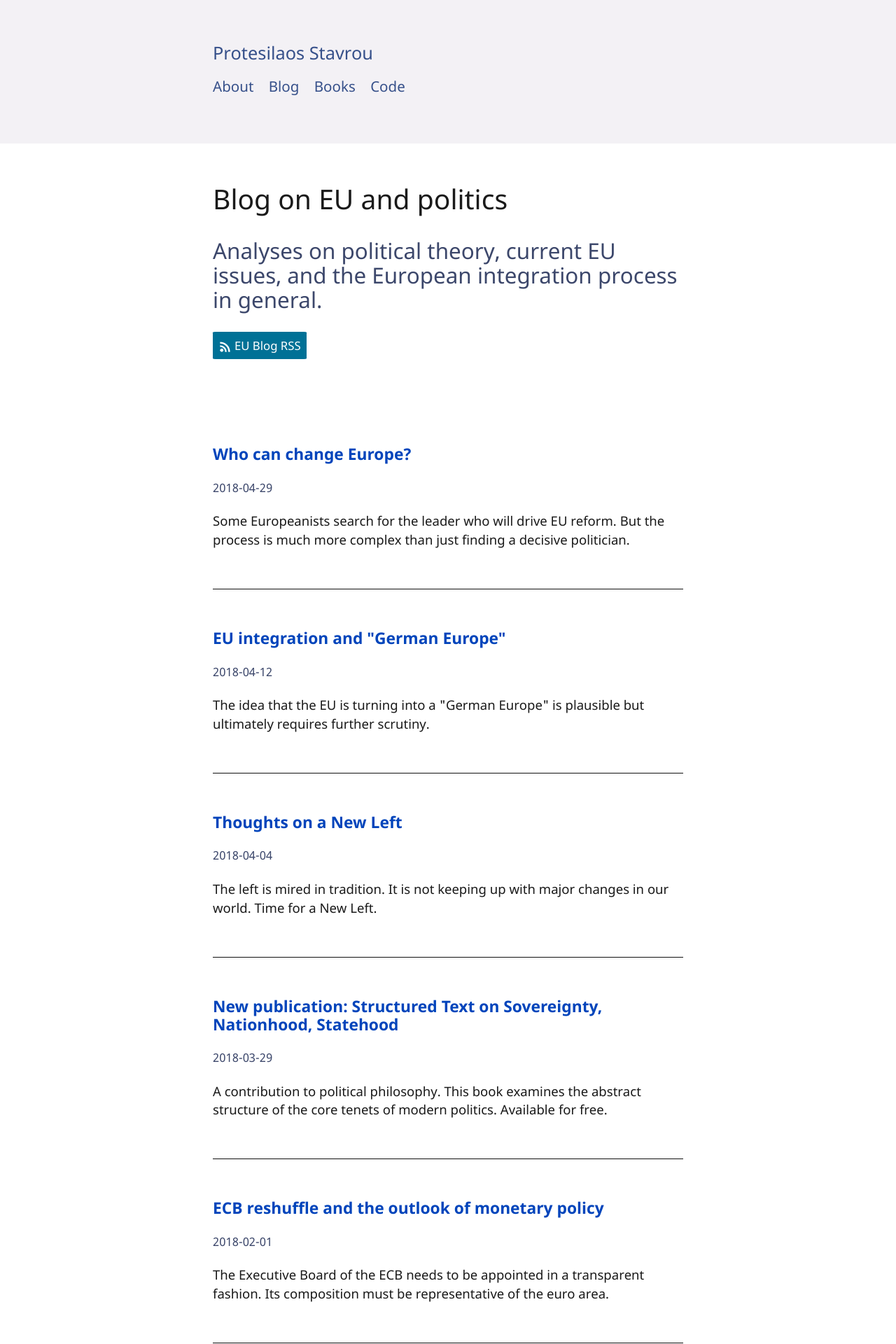
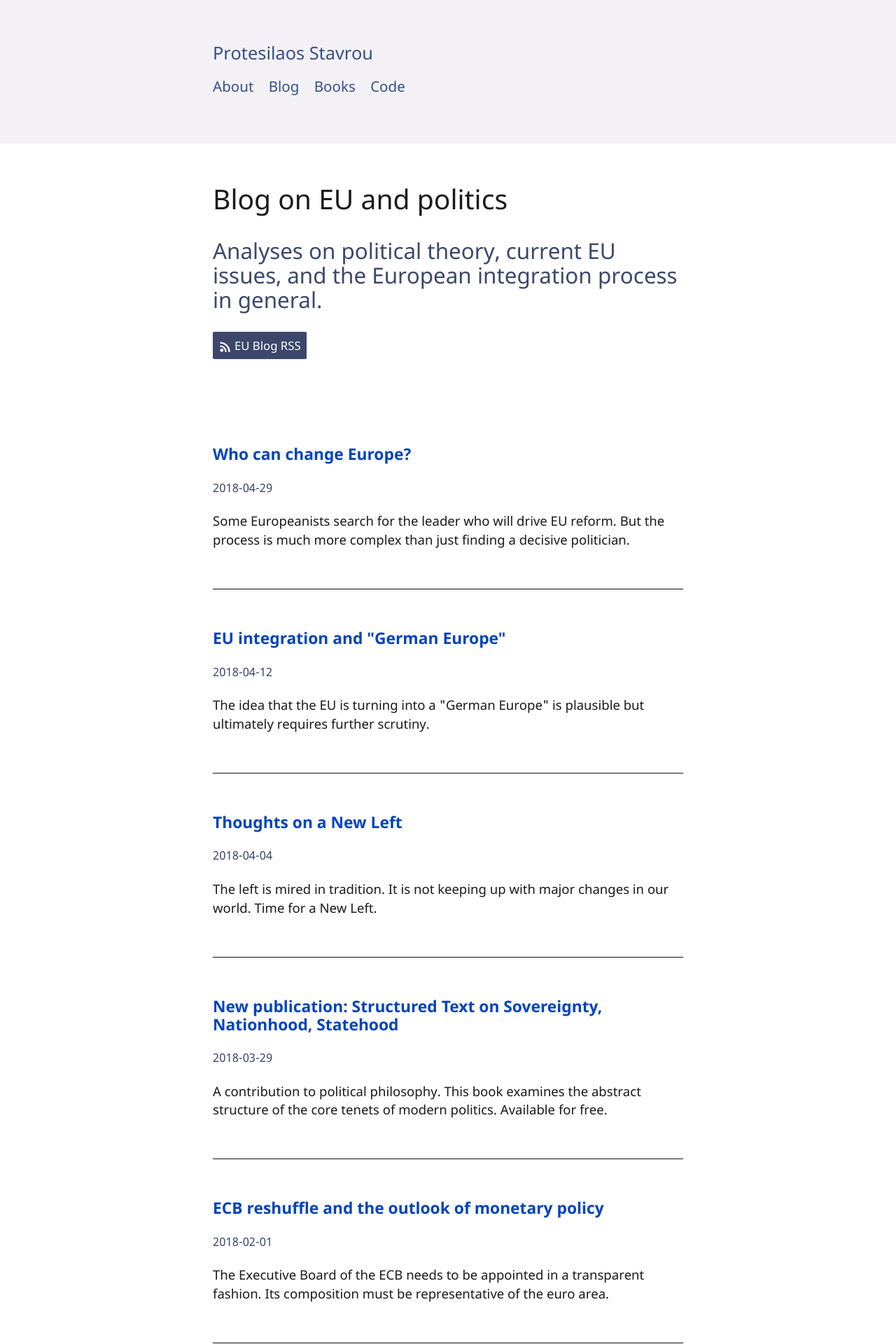
Before and after one commit to protesilaos/protesilaos.github.io, a Jekyll site: the page built from _pages/indices/blog.html, in a window 1280 px wide. Shown: the top 1920 px of the page at 70% size. Built offline with Jekyll 4.4.1, drawn with Linux system fonts in a browser that asks for light colours.

Commit message:
Button colour refinements

```diff
--- a/_sass/_variables.scss
+++ b/_sass/_variables.scss
@@ -68,20 +68,20 @@
 $bodylinkfgactive: $col11;
 
 // Buttons and action elements
-$btnmainbg: $col14;
-$btnmainbgactive: $col13;
+$btnmainbg: $col8;
+$btnmainbgactive: $col5;
 $btnmainfg: $col15;
-$btnmainfgactive: $col15;
+$btnmainfgactive: $btnmainfg;
 
-$btnaltbg: $col12;
+$btnaltbg: $col11;
 $btnaltbgactive: $btnmainbgactive;
-$btnaltfg: $col15;
-$btnaltfgactive: $col15;
+$btnaltfg: $btnmainfg;
+$btnaltfgactive: $btnmainfg;
 
 $btnskipbg: $col0;
 $btnskipbgactive: $btnmainbgactive;
-$btnskipfg: $col15;
-$btnskipfgactive: $col15;
+$btnskipfg: $btnmainfg;
+$btnskipfgactive: $btnmainfg;
 
 // Inline code element
 $inlinecodebg: $col7;
```
